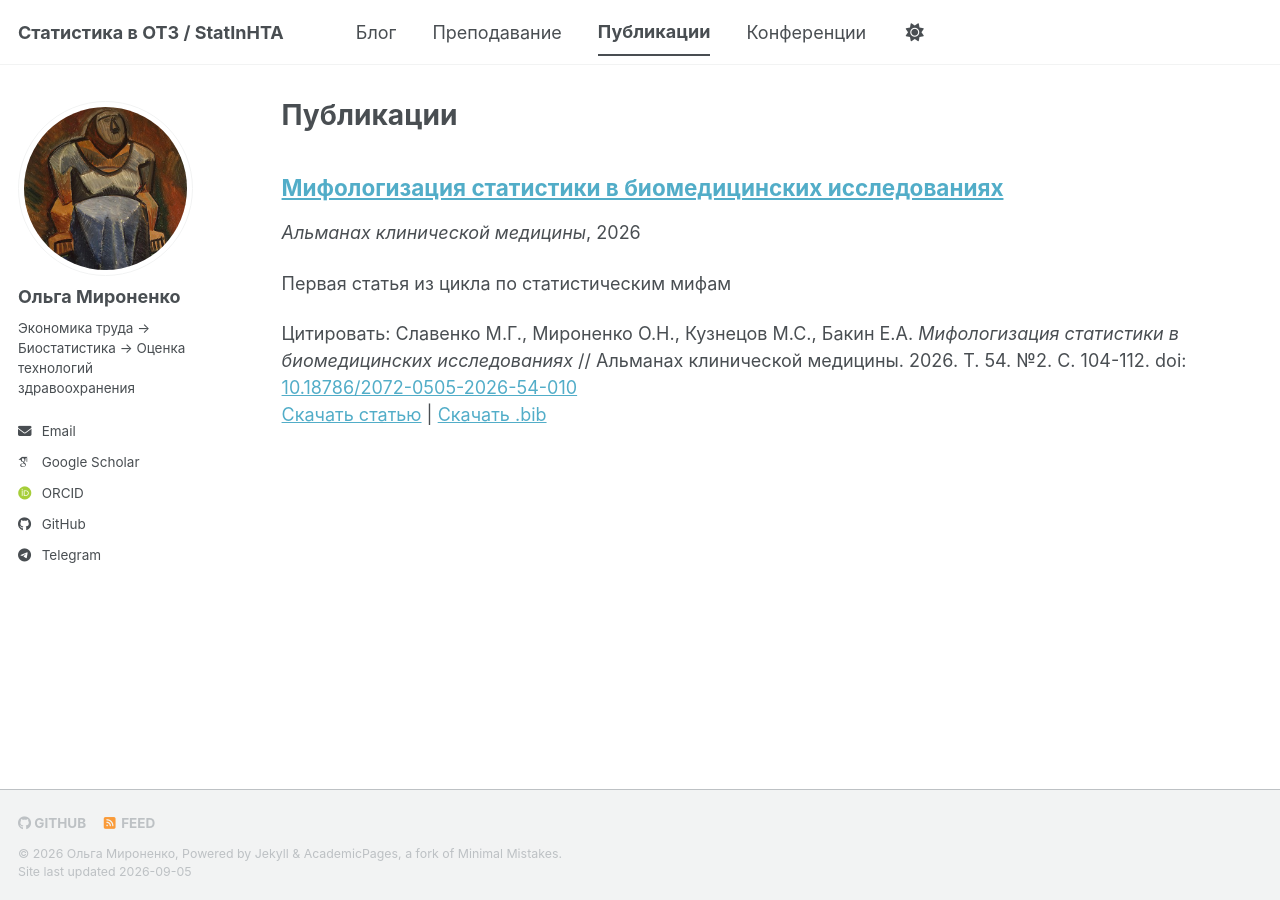
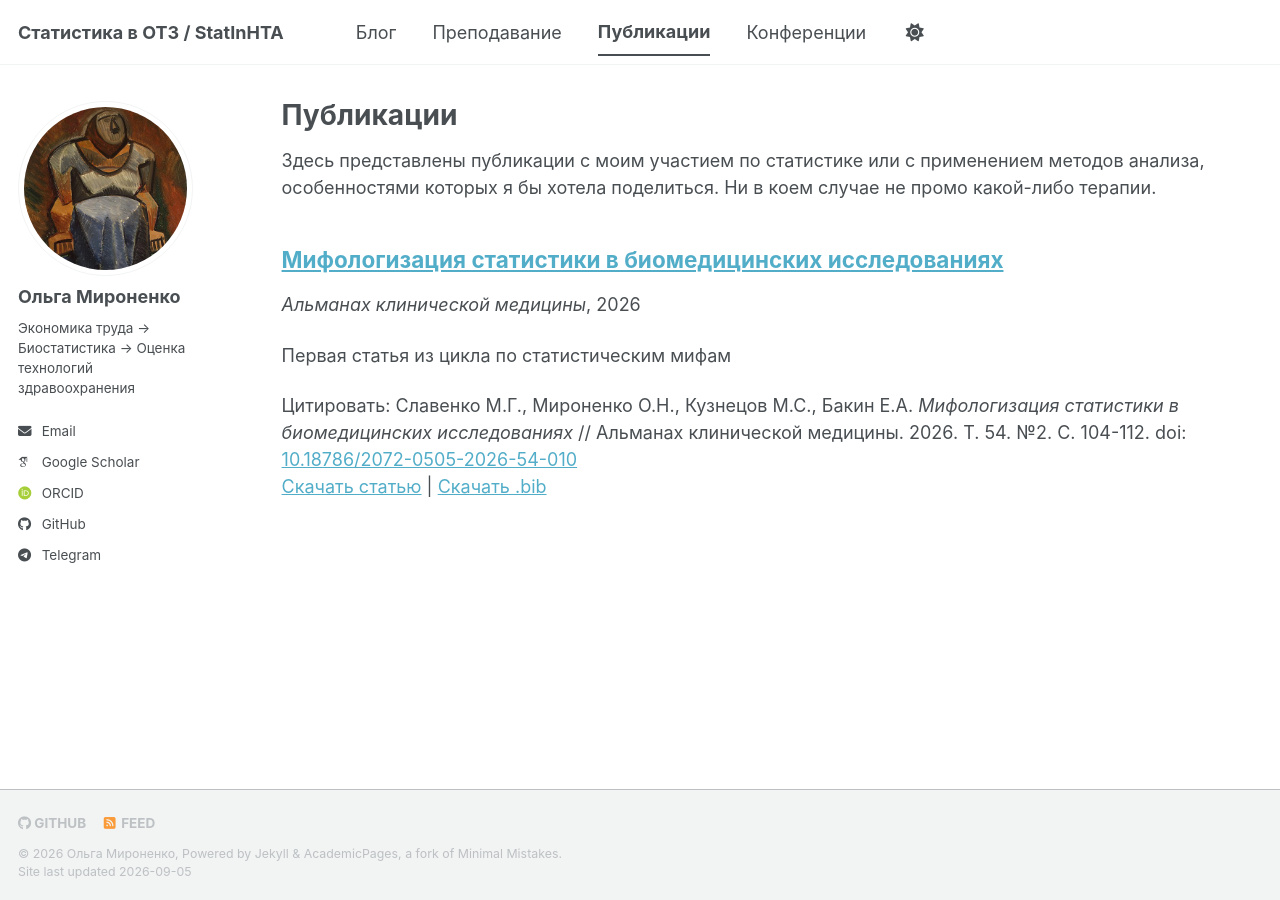
Before and after one commit to ejeej/ejeej.github.io, a Jekyll site: the page built from _pages/publications.html, in a window 1280 px wide. Built offline with Jekyll 4.4.1, drawn with Linux system fonts in a browser that asks for light colours; some web fonts are replaced; a script bundle is joined from its source files by our own code; library files that are not in the unit come from our copies.

Commit message:
Added disclaimer to publications list

```diff
--- a/_pages/publications.html
+++ b/_pages/publications.html
@@ -6,6 +6,10 @@ author_profile: true
 ---
 
 {% include base_path %}
+
+<p>
+Здесь представлены публикации с моим участием по статистике или с применением методов анализа, особенностями которых я бы хотела поделиться. Ни в коем случае не промо какой-либо терапии.
+</p>
 
 <!-- New style rendering if publication categories are defined -->
 {% if site.publication_category %}
```
